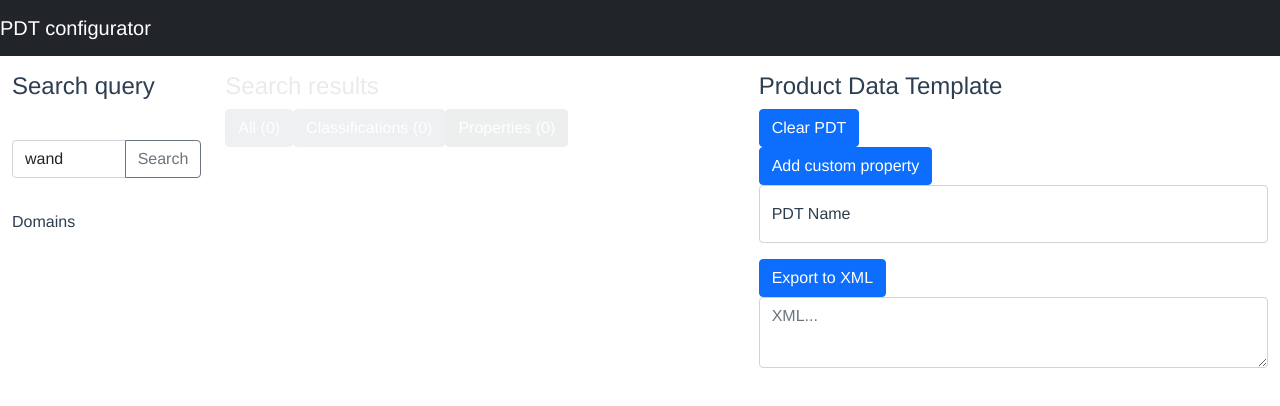
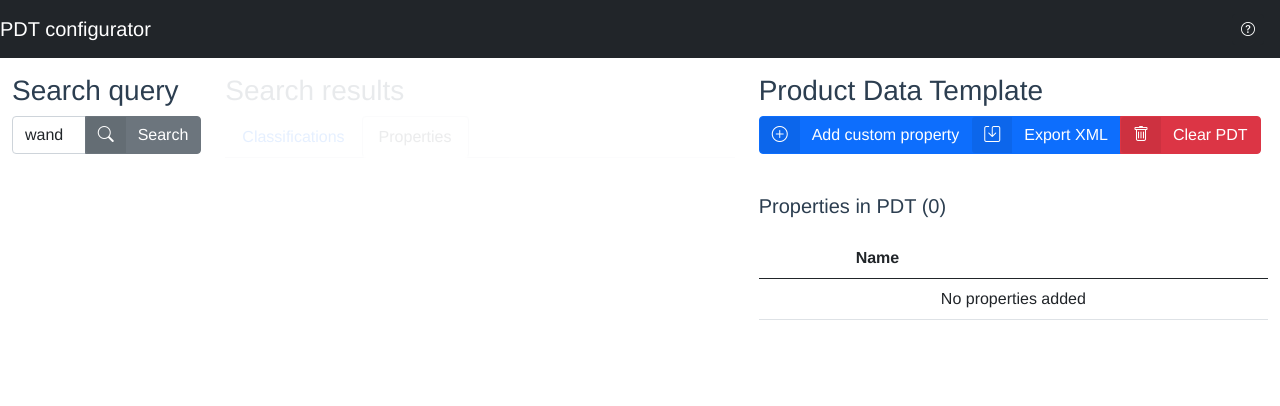
Before and after one commit to 3DGI/pdt-config, a Vue app: page /#/ in a window 1280 px wide. Shown: the top 406 px of the page. Built offline with nearby package versions, Linux system fonts and the light colour scheme.

Commit message:
cheer up UI

```diff
--- a/package.json
+++ b/package.json
@@ -9,6 +9,7 @@
   },
   "dependencies": {
     "bootstrap": "^5.0.2",
+    "bootstrap-icons": "^1.5.0",
     "core-js": "^3.6.5",
     "vue": "^2.6.11",
     "vue-router": "^3.5.1",
--- a/public/index.html
+++ b/public/index.html
@@ -4,13 +4,13 @@
     <meta charset="utf-8">
     <meta http-equiv="X-UA-Compatible" content="IE=edge">
     <meta name="viewport" content="width=device-width,initial-scale=1.0">
-    <link rel="icon" href="<%= BASE_URL %>favicon.ico">
+    <!-- <link rel="icon" href="<%= BASE_URL %>favicon.ico"> -->
 
     <!-- Bootstrap CSS -->
     <!-- <link type="text/css" rel="stylesheet" href="https://unpkg.com/bootstrap/dist/css/bootstrap.min.css"/> -->
     <!-- <script src="https://unpkg.com/bootstrap/dist/js/bootstrap.min.js"/> -->
 
-    <title><%= htmlWebpackPlugin.options.title %></title>
+    <title>PDT Configurator</title>
   </head>
   <body>
     <noscript>
--- a/src/App.vue
+++ b/src/App.vue
@@ -2,18 +2,48 @@
   <div id="app">
     <nav class="navbar sticky-top navbar-dark bg-dark mb-3">
       <router-link tag="a" to="/" class="navbar-brand">PDT configurator</router-link>
+        <span class="navbar-brand">
+        <button type="button" class="btn btn-sm btn-dark" v-on:click="aboutModal.toggle()">
+            <i class="bi-question-circle" role="img" aria-label="info"></i>
+        </button>
+        </span>
     </nav>
     <div class="container-fluid">
     <router-view></router-view>
+    </div>
+    <!-- Modal About -->
+    <div class="modal fade" id="aboutModal" tabindex="-1" aria-labelledby="aboutModalLabel" aria-hidden="true">
+      <div class="modal-dialog">
+        <div class="modal-content">
+          <div class="modal-header">
+            <h5 class="modal-title" id="aboutModalLabel">About PDT configurator</h5>
+            <button type="button" class="btn-close" data-bs-dismiss="modal" aria-label="Close"></button>
+          </div>
+          <div class="modal-body">
+            <p>
+              This proof of concept was developed by <a href="https://3dgi.nl/">3DGI</a>. It demonstrates how one can compose a product data template straight from the <a href="https://github.com/buildingSMART/bSDD">buildingSMART Data Dictionary</a> using the <a href="https://bs-dd-api-prototype.azurewebsites.net/swagger/index.html">bSDD API</a>.
+            </p>
+            <p>
+              The XML specification is preliminary as there is no definive PDT XML specification available yet.
+            </p>
+          </div>
+        </div>
+      </div>
     </div>
   </div>
 </template>
 
 <script>
 // import HelloWorld from './components/HelloWorld.vue'
+import { Modal } from 'bootstrap';
 
 export default {
-  name: 'App'
+  name: 'App',
+  mounted(){
+    this.aboutModal = new Modal(document.getElementById('aboutModal'), {
+          keyboard: false
+        });
+  }
 }
 </script>
 
@@ -24,4 +54,7 @@ export default {
   -moz-osx-font-smoothing: grayscale;
   color: #2c3e50;
 }
+.iconl {
+  font-size:1.25rem
+}
 </style>
--- a/src/components/RecordList.vue
+++ b/src/components/RecordList.vue
@@ -1,20 +1,30 @@
 <template>
   <div id="RecordList" class="row">
         <div id="filter-panel" :class="'col-2 '">
-          <h4>Search query <router-link tag="a" to="/" class="badge badge-link">[reset]</router-link></h4>
+          <h3>Search query</h3>
           <form>
             <div class="input-group mb-3">
               <div class="input-group mb-3">
                 <input v-model="filter_anytext" type="text" class="form-control" placeholder="Search terms" aria-label="Search terms" aria-describedby="basic-addon2">
-                <button class="btn btn-outline-secondary" type="button" id="button-addon2" v-on:click="fetch_records()">Search</button>
+                <button class="btn btn-secondary btn-labeled" type="button" id="button-addon2" v-on:click="fetch_records()">
+                  <span class="btn-label">
+                    <i class="bi-search" role="img" aria-label="search"></i>
+                  </span>Search
+                </button>
               </div>
 
               <!-- <div class="input-group-append">
                 <button v-on:click="filter_anytext=''" class="btn btn-outline-secondary" type="button">Clear</button>
               </div> -->
             </div>
-            <div  class="form-group">
-              <label>Domains</label>
+            <div v-if="!loading_records">
+              <p class="text-black-50">
+                <i class="bi-diagram-2" role="img" aria-label="classification"></i> {{ loading_records ? 0 : this.data_records.classifications.length}} Classifications
+                <br />
+                <i class="bi-card-heading" role="img" aria-label="property"></i> {{ loading_records ? 0 : this.data_records.properties.length }} Properties
+               </p>
+              <div class="form-group">
+                <label style="font-weight:600"><i class="bi-funnel" role="img" aria-label="funnel"></i> Filter by domain</label>
                 <!-- <div class="btn-group btn-group-toggle" data-toggle="buttons">
                   <label class="btn-sm btn btn-secondary active">
                     <input type="radio" name="options" id="option1" autocomplete="off" checked> OR
@@ -23,12 +33,13 @@
                     <input type="radio" name="options" id="option3" autocomplete="off"> AND
                   </label>
                 </div> -->
-              <div v-if="!loading_records">
+                <div>
                   <div v-for="dom in data_records['domains']" :key="dom.namespaceUri" class="form-check">
                     <input v-model="filter_domains" class="form-check-input" type="checkbox" :value="dom.namespaceUri" :id="get_domain_version_name(dom)">
                     <label class="form-check-label" :for="get_domain_version_name(dom)">
                       {{get_domain_version_name(dom)}}
                     </label>
+                  </div>
                 </div>
               </div>
             </div>
@@ -38,63 +49,169 @@
         </div>
         <div id="record-list-panel" :class="'col '+ loading_records">
 
-          <h4>Search results</h4>
+          <h3>Search results</h3>
 
-          <input type="radio" class="btn-check" name="options" id="list_all" value="list_all" v-model="list_filter"  autocomplete="off">
-          <label class="btn btn-secondary" for="list_all">All ({{ loading_records ? 0 : this.data_records.classifications.length + this.data_records.properties.length }})</label>
+          <ul class="nav nav-tabs">
+            <li class="nav-item">
+              <input type="radio" class="btn-check" name="options" id="list_classifications" value="list_classifications" v-model="list_filter" autocomplete="off">
+              <label class="btn nav-link" :class="{active: list_filter == 'list_classifications'}" for="list_classifications">Classifications</label>
+            </li>
+            <li class="nav-item">
+              <input type="radio" class="btn-check" name="options" id="list_properties" value="list_properties" v-model="list_filter" autocomplete="off">
+              <label class="btn nav-link" :class="{active: list_filter == 'list_properties'}" for="list_properties">Properties</label>
+            </li>
+          </ul>
 
-          <input type="radio" class="btn-check" name="options" id="list_classifications" value="list_classifications" v-model="list_filter" autocomplete="off">
-          <label class="btn btn-secondary" for="list_classifications">Classifications ({{ loading_records ? 0 : this.data_records.classifications.length}})</label>
-
-          <input type="radio" class="btn-check" name="options" id="list_properties" value="list_properties" v-model="list_filter" autocomplete="off">
-          <label class="btn btn-secondary" for="list_properties">Properties ({{ loading_records ? 0 : this.data_records.properties.length }})</label>
 
           <div v-if="!loading_records && (list_filter=='list_classifications' || list_filter=='list_all')">
-            <div v-for="item in filter_by_domain(data_records['classifications'])" :key="item.namespaceUri" class="card mb-3" style="">
-
-              <div class="card-body">
-                <p class="card-text mt-2">Classification {{item.domainName}} > .. > {{item.parentClassificationName}}</p>
-                <h5 class="card-title mb-0">{{item.name}}</h5>
-
-                <button class="btn btn-primary" v-on:click="addClassificationToBasket(item)">Add all properties to PDT</button>
+            <div class="table-responsive">
+              <table class="table table-hover align-middle">
+                <thead>
+                  <tr>
+                    <th scope="col"></th>
+                    <th scope="col">Domain</th>
+                    <th scope="col">Parent classification and name</th>
+                    <th scope="col"></th>
+                  </tr>
+                </thead>
+                <tbody>
+                  <tr v-for="item in filter_by_domain(data_records['classifications'])" :key="item.namespaceUri">
+                    <td><i class="bi-diagram-2" role="img" aria-label="classification"></i></td>
+                    <td>{{item.domainName}}</td>
+                    <td><span class="text-black-50">{{item.parentClassificationName}} ></span> <br /> {{item.name}}</td>
+                    <td>
+                      <button class="btn btn-primary btn-sm btn-labeled" type="button" id="button-addon2" v-on:click="addClassificationToBasket(item)">
+                        <span class="btn-label">
+                          <i class="bi-plus-circle" role="img" aria-label="add"></i>
+                        </span>Add properties to PDT
+                      </button>
+                    </td>
+                  </tr>
+                </tbody>
+              </table>
+            </div>
+          </div>
+          <div v-if="!loading_records && (list_filter=='list_properties' || list_filter=='list_all')">
+            <div class="table-responsive">
+              <table class="table table-hover align-middle">
+                <thead>
+                  <tr>
+                    <th scope="col"></th>
+                    <th scope="col">Domain</th>
+                    <th scope="col">Name</th>
+                    <th scope="col"></th>
+                  </tr>
+                </thead>
+                <tbody>
+                  <tr v-for="item in filter_by_domain(data_records['properties'])" :key="item.namespaceUri">
+                    <td><i class="bi-card-heading" role="img" aria-label="propterty"></i></td>
+                    <td>{{item.domainName}}</td>
+                    <td>{{item.name}}</td>
+                    <td>
+                      <button class="btn btn-primary btn-sm btn-labeled" type="button" id="button-addon2" v-on:click="addPropertyToBasket(item.namespaceUri)">
+                        <span class="btn-label">
+                          <i class="bi-plus-circle" role="img" aria-label="add"></i>
+                        </span>Add to PDT
+                      </button>
+                    </td>
+                  </tr>
+                </tbody>
+              </table>
             </div>
           </div>
         </div>
-          <div v-if="!loading_records && (list_filter=='list_properties' || list_filter=='list_all')">
-            <div v-for="item in filter_by_domain(data_records['properties'])" :key="item.namespaceUri" class="card mb-3" style="">
 
-              <div class="card-body">
-                <p class="card-text mt-2">Property {{item.domainName}}</p>
-                <h5 class="card-title mb-0">{{item.name}}</h5>
+        <div id="pdt-panel" :class="'col'">
 
-                <button class="btn btn-primary" v-on:click="addPropertyToBasket(item.namespaceUri)">Add to PDT</button>
+          <h3>Product Data Template</h3>
+
+          <div class="btn-group" role="group" aria-label="PDT buttons">
+            <button type="button" class="btn btn-primary btn-labeled" v-on:click="addCustomPropModal.toggle()">
+              <span class="btn-label">
+                <i class="bi-plus-circle" role="img" aria-label="plus"></i>
+              </span>Add custom property
+            </button>
+            <button type="button" class="btn btn-primary btn-labeled" v-on:click="XMLExportModal.toggle()">
+              <span class="btn-label">
+                <i class="bi-save" role="img" aria-label="save"></i>
+              </span>Export XML
+            </button>
+            <button type="button" class="btn btn-danger btn-labeled" v-on:click="clearPDT()">
+              <span class="btn-label">
+                <i class="bi-trash" role="img" aria-label="trash"></i>
+              </span>Clear PDT
+            </button>
+          </div>
+
+          <h5 style="margin: 2em 0 1em 0">Properties in PDT ({{Object.keys(basket).length}})</h5>
+
+          <div class="table-responsive">
+            <table class="table align-middle">
+              <thead>
+                <tr>
+                  <th scope="col"></th>
+                  <th scope="col">Name</th>
+                  <th scope="col"></th>
+                </tr>
+              </thead>
+              <tbody>
+                <tr v-if="Object.keys(basket).length === 0">
+                  <td colspan="4" class="text-center">No properties added</td>
+                </tr>
+                <tr v-for="(item, index) in basket" :key="item.namespaceUri">
+                  <td><i class="bi-card-heading" role="img" aria-label="propterty"></i></td>
+                  <td>{{item.name}}</td>
+                  <td>
+                    <div class="btn-group" role="group" aria-label="Property actions">
+                      <button class="btn btn-primary btn-sm" type="button" id="button-addon2" v-on:click="inspectPropNS=item.namespaceUri; inspectPropModal.toggle()">
+
+                          <i class="bi-info-square-fill" role="img" aria-label="info"></i>
+
+                      </button>
+                      <button class="btn btn-danger btn-sm" type="button" id="button-addon2" v-on:click="removePropertyFromBasket(index)">
+
+                          <i class="bi-trash-fill" role="img" aria-label="remove"></i>
+
+                      </button>
+                    </div>
+                  </td>
+                </tr>
+                <tr v-if="fetchting_basket_items">
+                  <td colspan="4" class="text-center text-black-50">
+                    <div class="spinner-border spinner-border-sm" role="status">
+                      <span class="visually-hidden">Loading...</span>
+                    </div> retrieving properties
+                  </td>
+                </tr>
+              </tbody>
+            </table>
+          </div>
+
+
+          <!-- Modal inspect Property -->
+          <div class="modal fade" id="inspectPropModal" tabindex="-1" aria-labelledby="inspectPropModalLabel" aria-hidden="true">
+            <div class="modal-dialog">
+              <div class="modal-content">
+                <div class="modal-header">
+                  <h5 class="modal-title" id="inspectPropModalLabel">Property attributes</h5>
+                  <button type="button" class="btn-close" data-bs-dismiss="modal" aria-label="Close"></button>
+                </div>
+                <div class="modal-body">
+                  <div class="table-responsive">
+                    <table class="table align-middle table-borderless">
+                      <tbody>
+                        <tr v-for="(item, index) in basket[inspectPropNS]" :key="index">
+                          <td class="fw-bold">{{index}}</td>
+                          <td>{{item}}</td>
+                        </tr>
+                      </tbody>
+                    </table>
                   </div>
                 </div>
               </div>
             </div>
-        <div id="pdt-panel" :class="'col'">
-
-          <h4>Product Data Template</h4>
-
-          <button class="btn btn-primary" v-on:click="clearPDT()">Clear PDT</button>
-
-          <br />
-
-          <div v-for="(item, index) in basket" :key="item.namespaceUri" class="card mb-3" style="">
-
-            <div class="card-body">
-              <p class="card-text mt-2">Property {{item.domainName}}</p>
-              <h5 class="card-title mb-0">{{item.name}}</h5>
-              <button class="btn btn-danger" v-on:click="removePropertyFromBasket(index)">Remove</button>
           </div>
-          </div>
-
-          <!-- Button trigger modal -->
-          <button type="button" class="btn btn-primary" v-on:click="addCustomPropModal.toggle()">
-            Add custom property
-          </button>
-
-          <!-- Modal -->
+          <!-- Modal Create Property -->
           <div class="modal fade" id="addCustomPropModal" tabindex="-1" aria-labelledby="addCustomPropModalLabel" aria-hidden="true">
             <div class="modal-dialog">
               <div class="modal-content">
@@ -115,17 +232,26 @@
               </div>
             </div>
           </div>
-
-
-
+          <!-- Modal Export -->
+          <div class="modal fade" id="XMLExportModal" tabindex="-1" aria-labelledby="XMLExportModalLabel" aria-hidden="true">
+            <div class="modal-dialog">
+              <div class="modal-content">
+                <div class="modal-header">
+                  <h5 class="modal-title" id="XMLExportModalLabel">Export to XML</h5>
+                  <button type="button" class="btn-close" data-bs-dismiss="modal" aria-label="Close"></button>
+                </div>
+                <div class="modal-body">
                   <div class="form-floating mb-3">
                     <input class="form-control" id="pdtName" placeholder="MyPDT" v-model="pdtName">
                     <label for="pdtName">PDT Name</label>
                   </div>
-
-          <button class="btn btn-primary" v-on:click="exportXML">Export to XML</button>
-          <textarea class="h-25 form-control" v-model="exportedXML" placeholder="XML..."></textarea>
-
+                </div>
+                <div class="modal-footer">
+                  <button class="btn btn-primary" v-on:click="downloadXML('test.xml')">Download XML</button>
+                </div>
+              </div>
+            </div>
+          </div>
 
         </div>
       </div>
@@ -135,6 +261,7 @@
 // import 'vue-octicon/icons'
 import * as util from '../util.js'
 import { Modal } from 'bootstrap';
+// import { BIconBatteryFull, BIconArrow90degDown, BIconBookmark } from 'bootstrap-icons-vue';
 const xmlbuilder = require('xmlbuilder2');
 
 export default {
@@ -146,10 +273,12 @@ export default {
         filter_domains: [],
         fetching_records:true,
         fetching_domain_data:true,
+        fetchting_basket_items:false,
         list_filter: "list_properties",
         exportedXML: "",
         pdtName: "",
-        customPropName: ""
+        customPropName: "",
+        inspectPropNS: null
         }
     },
     computed: {
@@ -182,6 +311,20 @@ export default {
         // }
     },
     methods: {
+        downloadXML: function(fileName) {
+          this.exportXML();
+          var blob = new Blob([this.exportedXML], { type: 'xml' });
+
+          var a = document.createElement('a');
+          a.download = fileName;
+          a.href = URL.createObjectURL(blob);
+          a.dataset.downloadurl = ['xml', a.download, a.href].join(':');
+          a.style.display = "none";
+          document.body.appendChild(a);
+          a.click();
+          document.body.removeChild(a);
+          setTimeout(function() { URL.revokeObjectURL(a.href); }, 1500);
+        },
         addCustomProp: function() {
           this.$set(this.basket, this.customPropName, {'name': this.customPropName});
           this.customPropName = "";
@@ -222,18 +365,22 @@ export default {
         },
         addPropertyToBasket: function ( namespaceUri ) {
           // fetch full data
+          this.fetchting_basket_items = true;
           fetch(util.PropertyUrl + "?namespaceUri=" + namespaceUri)
           .then(response => response.json())
           .then(data => {
             console.log(data);
             this.$set(this.basket, data.namespaceUri, data)
+            this.fetchting_basket_items = false;
           })
           .catch(error => {
             console.error('Error:', error);
+            this.fetchting_basket_items = false;
           });
         },
         addClassificationToBasket: function ( item ) {
           // fetch full data
+          this.fetchting_basket_items = true;
           fetch(util.ClassificationUrl + "?namespaceUri=" + item.namespaceUri)
           .then(response => response.json())
           .then(data => {
@@ -242,9 +389,11 @@ export default {
             for (const prop of data.classificationProperties) {
               this.addPropertyToBasket(prop.propertyNamespaceUri);
             }
+            this.fetchting_basket_items = false;
           })
           .catch(error => {
             console.error('Error:', error);
+            this.fetchting_basket_items = false;
           });
         },
         fetch_records: function() {
@@ -277,7 +426,13 @@ export default {
         // this.fetch_domain_data()
         this.addCustomPropModal = new Modal(document.getElementById('addCustomPropModal'), {
           keyboard: false
-          })
+        });
+        this.inspectPropModal = new Modal(document.getElementById('inspectPropModal'), {
+          keyboard: false
+        });
+        this.XMLExportModal = new Modal(document.getElementById('XMLExportModal'), {
+          keyboard: false
+        });
     }
 }
 </script>
@@ -291,4 +446,19 @@ export default {
 #record-list-panel.loading, #filter-panel.loading {
     opacity: 0.1;
 }
+
+.btn-label {
+	position: relative;
+	left: -12px;
+	display: inline-block;
+	padding: 6px 12px;
+	background: rgba(0, 0, 0, 0.07);
+	border-radius: 3px 0 0 3px;
+}
+
+.btn-labeled {
+	padding-top: 0;
+	padding-bottom: 0;
+}
+
 </style>
--- a/src/main.js
+++ b/src/main.js
@@ -4,6 +4,7 @@ import App from './App.vue'
 import router from './router'
 
 import 'bootstrap/dist/css/bootstrap.min.css';
+import 'bootstrap-icons/font/bootstrap-icons.css';
 
 Vue.config.productionTip = false
 
```
Also changed, not shown: 1 other file (tests, documents, lock files or other folders). Lines whose indentation alone changed are shown as unchanged.
